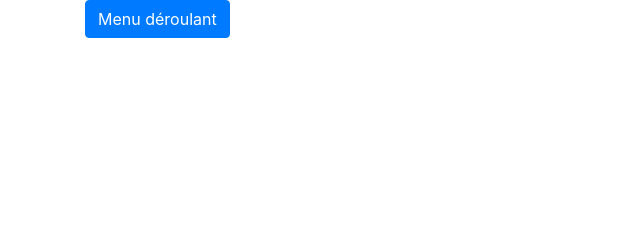
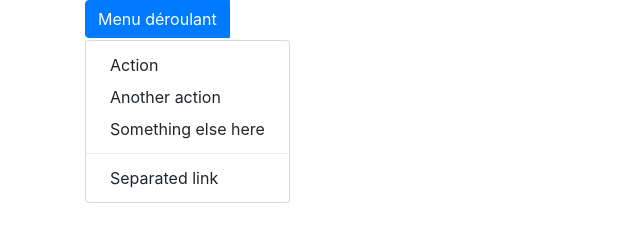
Before and after one commit to Formation-DW-Grenoble/exercices-js-jquery, a plain HTML site: page index.html in a window 1280 px wide. Shown: the whole page, without its empty margins (0-640 px from the left). Drawn offline with nearby package versions, Linux system fonts and the light colour scheme.

Commit message:
Add dropdown menu to index.html

```diff
--- a/index.html
+++ b/index.html
@@ -12,7 +12,16 @@
 </head>
 <body>
     <div class="container">
-        <button class="btn btn-primary">Menu déroulant</button>
+        <div class="btn-group show">
+            <button class="btn btn-primary">Menu déroulant</button>
+            <div class="dropdown-menu show">
+                <a class="dropdown-item" href="#">Action</a>
+                <a class="dropdown-item" href="#">Another action</a>
+                <a class="dropdown-item" href="#">Something else here</a>
+                <div class="dropdown-divider"></div>
+                <a class="dropdown-item" href="#">Separated link</a>
+            </div>
+        </div>
     </div>
 </body>
 </html>
```
Also changed, not shown: js/main.js (added).
